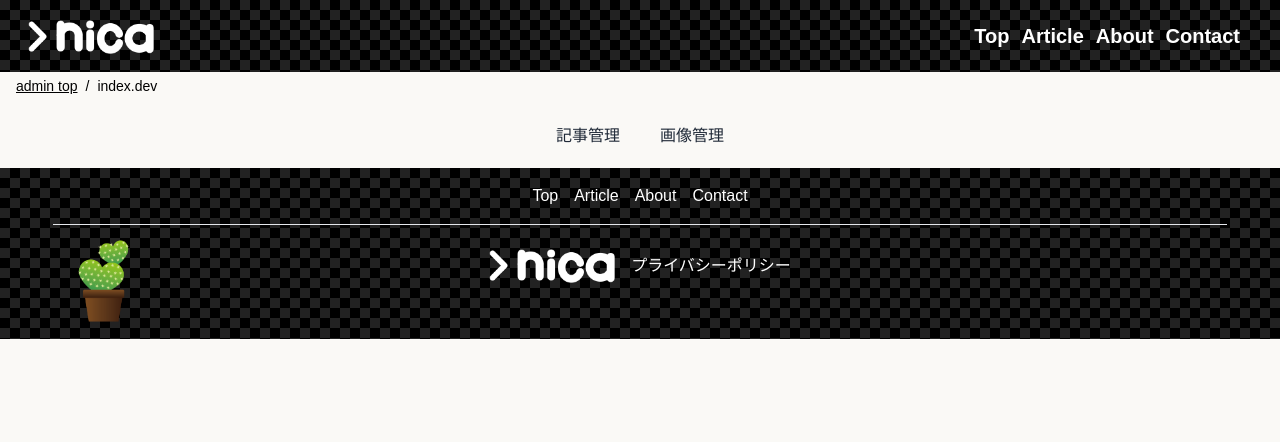
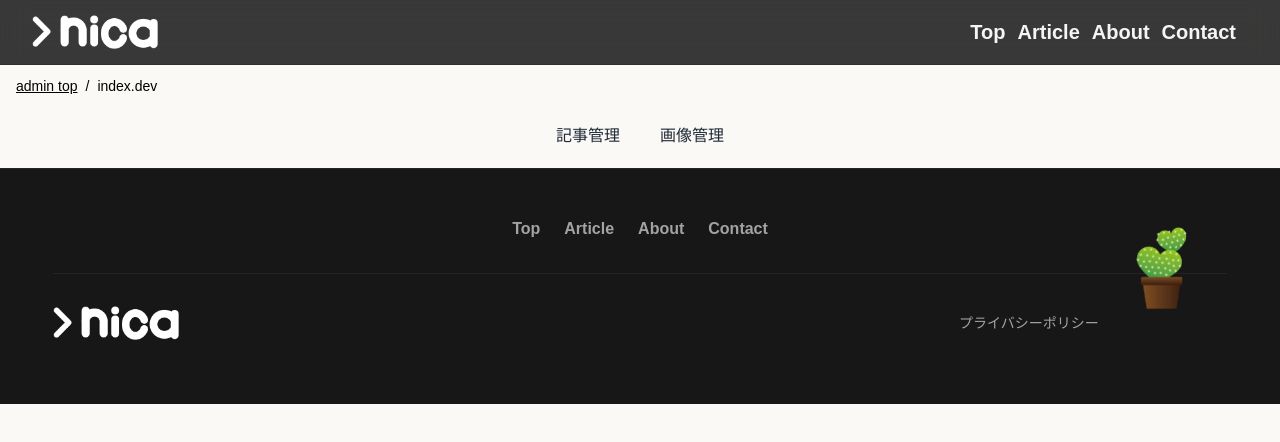
Before and after one commit to nickin1023/nicastyleFE, a Next.js app: page /administrator/index.dev in a window 1280 px wide. Shown: the top 442 px of the page. Built offline with nearby package versions, Linux system fonts and the light colour scheme; a web font is replaced by a local one.

Commit message:
style(layout): modernize header, footer, and common input fields

```diff
--- a/src/components/atoms/input/Input.tsx
+++ b/src/components/atoms/input/Input.tsx
@@ -7,7 +7,7 @@ const inputVariants = cva(
   {
     variants: {
       variant: {
-        primary: `bg-white text-primaryWhite hover:opacity-75 border border-gray`,
+        primary: `bg-white text-neutral-800 border border-neutral-300 rounded-lg focus:outline-none focus:ring-2 focus:ring-amber-500/20 focus:border-amber-500 transition-all duration-200`,
         simple: ``,
         icon: `bg-transparent hover:bg-bg-gray rounded-full p-2 h-fit`
       }
--- a/src/components/atoms/textArea/TextArea.tsx
+++ b/src/components/atoms/textArea/TextArea.tsx
@@ -7,7 +7,7 @@ const textAreaVariants = cva(
   {
     variants: {
       variant: {
-        primary: `bg-white text-primaryWhite hover:opacity-75 border border-gray rounded-lg`,
+        primary: `bg-white text-neutral-800 border border-neutral-300 rounded-lg focus:outline-none focus:ring-2 focus:ring-amber-500/20 focus:border-amber-500 transition-all duration-200`,
         simple: ``,
         icon: `bg-transparent hover:bg-bg-gray rounded-full p-2 h-fit`
       }
--- a/src/components/organisms/footer/Footer.tsx
+++ b/src/components/organisms/footer/Footer.tsx
@@ -3,25 +3,25 @@ import Link from "next/link";
 
 export const Footer = () => {
   return (
-    <footer className="w-full bg-[repeating-conic-gradient(#000_0_25%,#222_0_50%)] bg-[size:20px_20px] text-white flex flex-col items-center">
-      <nav className="p-4">
-        <ul className="flex justify-center">
-          <li className="px-2">
-            <Link href="/">Top</Link>
+    <footer className="w-full bg-neutral-900 border-t border-neutral-800 text-neutral-400 flex flex-col items-center pt-8 pb-4">
+      <nav className="p-4 mb-4">
+        <ul className="flex gap-6 justify-center font-semibold">
+          <li>
+            <Link href="/" className="hover:text-white transition-colors duration-300">Top</Link>
           </li>
-          <li className="px-2">
-            <Link href="/articles">Article</Link>
+          <li>
+            <Link href="/articles" className="hover:text-white transition-colors duration-300">Article</Link>
           </li>
-          <li className="px-2">
-            <Link href="/about">About</Link>
+          <li>
+            <Link href="/about" className="hover:text-white transition-colors duration-300">About</Link>
           </li>
-          <li className="px-2">
-            <Link href="/contact">Contact</Link>
+          <li>
+            <Link href="/contact" className="hover:text-white transition-colors duration-300">Contact</Link>
           </li>
         </ul>
       </nav>
-      <div className="relative flex flex-col md:flex-row w-11/12 justify-center items-center pt-4 pb-12 border-t">
-        <div className="absolute top-0 bottom-0 left-0 z-20 my-auto pointer-events-none w-[100px] h-[100px]">
+      <div className="relative flex flex-col md:flex-row w-11/12 max-w-7xl justify-between items-center pt-8 pb-12 border-t border-neutral-800/80 gap-6 md:pr-32">
+        <div className="absolute -top-8 md:-top-12 right-0 md:right-4 z-20 pointer-events-none w-[70px] h-[70px] md:w-[100px] md:h-[100px] animate-float">
           <Image
             src={"/decoration/plant4.png"}
             alt="decoration-plant4"
@@ -30,10 +30,10 @@ export const Footer = () => {
             priority
           />
         </div>
-        <div className="p-2 order-1 md:order-2">
+        <div className="order-2 md:order-2 text-sm hover:text-white transition-colors duration-300">
           <Link href="/privacy">プライバシーポリシー</Link>
         </div>
-        <Link href="/" className="p-2 order-1 md:order-1">
+        <Link href="/" className="order-1 md:order-1 hover:opacity-85 transition-opacity duration-300">
           <Image
             src="/logo.png"
             alt="Logo icon"
--- a/src/components/organisms/header/Header.tsx
+++ b/src/components/organisms/header/Header.tsx
@@ -60,13 +60,12 @@ export const Header = () => {
   return (
     <>
       <header
-        className={`fixed top-0 w-full bg-[repeating-conic-gradient(#000_0_25%,#222_0_50%)]
-          bg-[size:20px_20px] text-white transition-transform duration-300 z-50 px-3 py-5 md:px-7 ${
+        className={`fixed top-0 w-full bg-neutral-900/85 backdrop-blur-md border-b border-neutral-800/50 text-neutral-100 transition-transform duration-300 z-50 px-4 py-4 md:px-8 ${
             isVisible ? "translate-y-0" : "-translate-y-full"
           }
         `}
       >
-        <nav className="container flex justify-between w-full max-w-full h-[32px]">
+        <nav className="mx-auto flex justify-between items-center w-full max-w-7xl h-[32px]">
           <Link className="hover:-translate-y-1 duration-500" href="/">
             <Image
               src="/logo.png"
```
